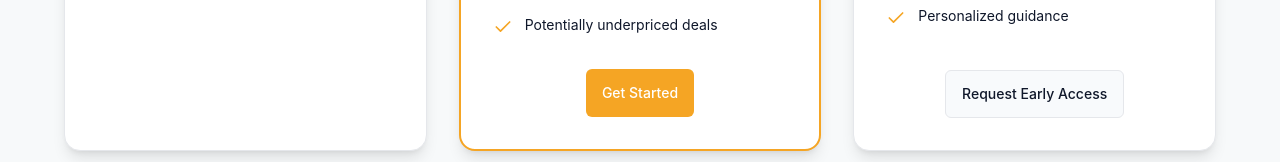
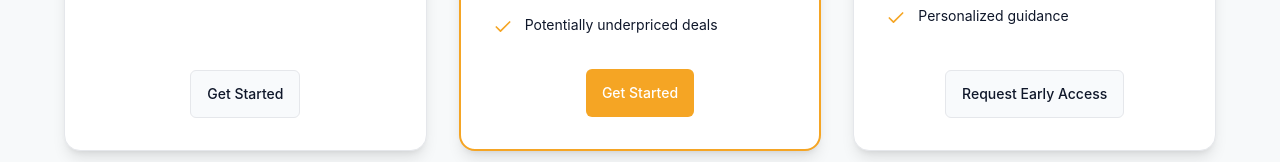
Before and after one commit to Rensights/app-frontend, a Next.js app in the folder src/: page /pricing in a window 1280 px wide. Shown: the part 790-952 px from the top of the page. Built offline with nearby package versions, Linux system fonts and the light colour scheme; no server answers.

Commit message:
Make Get Started button visible for Free Registration plan

```diff
--- a/src/src/app/pricing/page.tsx
+++ b/src/src/app/pricing/page.tsx
@@ -124,9 +124,15 @@ export default function PricingPage() {
 
                 <div className="pt-8 flex justify-center mt-auto">
                   {(() => {
-                    // Hide Free plan button
+                    // For Free Registration plan, show "Get Started" button
                     if (plan.name === "Free Registration" || plan.name?.toLowerCase().includes("free")) {
-                      return null;
+                      return (
+                        <Link href="/portal/signup">
+                          <Button className="w-full h-12" variant="outline">
+                            Get Started
+                          </Button>
+                        </Link>
+                      );
                     }
 
                     // For Standard Package
--- a/src/src/components/landing/Pricing.tsx
+++ b/src/src/components/landing/Pricing.tsx
@@ -143,9 +143,15 @@ export default function LandingPricing() {
 
               <div className="pt-8 flex justify-center mt-auto">
                 {(() => {
-                  // Hide Free plan button
+                  // For Free Registration plan, show "Get Started" button
                   if (plan.name === "Free Registration" || plan.name?.toLowerCase().includes("free")) {
-                    return null;
+                    return (
+                      <Link href="/portal/signup">
+                        <Button className="w-full" variant="outline">
+                          Get Started
+                        </Button>
+                      </Link>
+                    );
                   }
 
                   // For Standard Package
```
